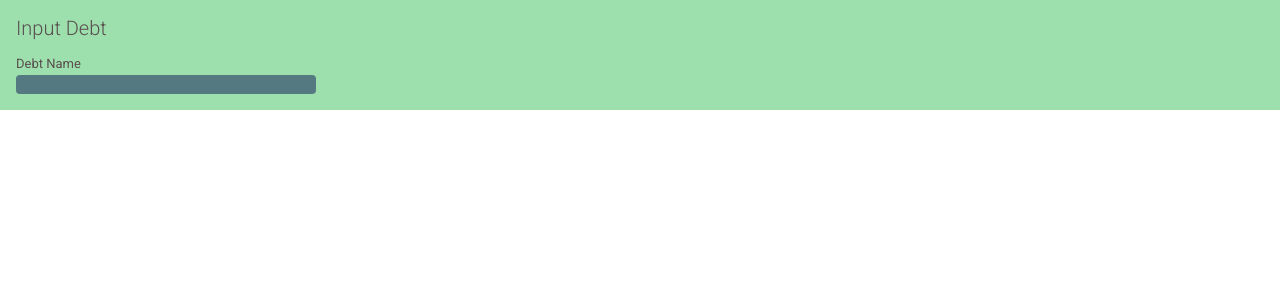
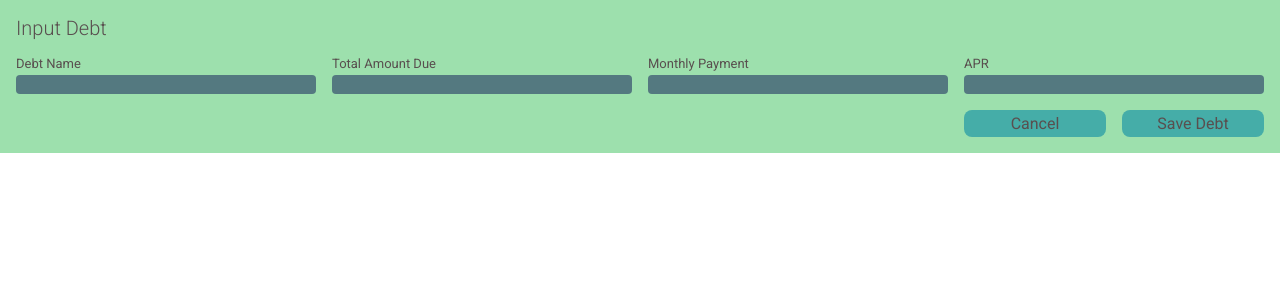
Before and after one commit to FinestGit/DebtPaydownPredictor, a React (Vite) app: page / in a window 1280 px wide. Shown: the top 300 px of the page. Built offline with nearby package versions, Linux system fonts and the light colour scheme.

Commit message:
Debt Input Component initial version complete

```diff
--- a/src/components/DebtInputComponent.tsx
+++ b/src/components/DebtInputComponent.tsx
@@ -8,11 +8,21 @@ function DebtInputComponent() {
         <label>Debt Name</label>
         <input></input>
       </div>
-      {/* TODO: Total Amount Due Input */}
-      {/* TODO: Monthly Payment Input */}
-      {/* TODO: APR Input */}
-      {/* TODO: Cancel Button */}
-      {/* TODO: Save Button */}
+      <div className="debt-total-due-input">
+        <label>Total Amount Due</label>
+        <input></input>
+      </div>
+      <div className="debt-monthly-payment-input">
+        <label>Monthly Payment</label>
+        <input></input>
+      </div>
+      <div className="debt-apr-input">
+        <label>APR</label>
+        <input></input>
+      </div>
+      <div className="debt-input-spacer"></div>
+      <button className="debt-input-cancel">Cancel</button>
+      <button className="debt-input-save">Save Debt</button>
     </div>
   );
 }
--- a/src/styles/DebtInputComponent.scss
+++ b/src/styles/DebtInputComponent.scss
@@ -1,3 +1,4 @@
+@use "sass:color";
 @use "colors";
 
 .debt-input-component-container {
@@ -17,8 +18,7 @@
   }
 
   .debt-name-input {
-    grid-column-start: 1;
-    grid-column-end: 3;
+    grid-column-start: span 2;
     display: grid;
     grid-template-rows: repeat(2, 1fr);
 
@@ -35,4 +35,100 @@
       background-color: colors.$input-color-1;
     }
   }
+
+  .debt-total-due-input {
+    grid-column-start: span 2;
+    display: grid;
+    grid-template-rows: repeat(2, 1fr);
+
+    label {
+      grid-row-start: 1;
+      font-size: 13px;
+      color: colors.$font-color-1;
+    }
+
+    input {
+      grid-row-start: 2;
+      border: none;
+      border-radius: 4px;
+      background-color: colors.$input-color-1;
+    }
+  }
+
+  .debt-monthly-payment-input {
+    grid-column-start: span 2;
+    display: grid;
+    grid-template-rows: repeat(2, 1fr);
+
+    label {
+      grid-row-start: 1;
+      font-size: 13px;
+      color: colors.$font-color-1;
+    }
+
+    input {
+      grid-row-start: 2;
+      border: none;
+      border-radius: 4px;
+      background-color: colors.$input-color-1;
+    }
+  }
+
+  .debt-apr-input {
+    grid-column-start: span 2;
+    display: grid;
+    grid-template-rows: repeat(2, 1fr);
+
+    label {
+      grid-row-start: 1;
+      font-size: 13px;
+      color: colors.$font-color-1;
+    }
+
+    input {
+      grid-row-start: 2;
+      border: none;
+      border-radius: 4px;
+      background-color: colors.$input-color-1;
+    }
+  }
+
+  .debt-input-spacer {
+    grid-column-end: 7;
+  }
+
+  .debt-input-cancel {
+    padding: 0.25em;
+    border: none;
+    border-radius: 8px;
+    color: colors.$font-color-1;
+    background-color: colors.$button-color-1;
+
+    &:hover {
+      color: color.adjust(colors.$font-color-1, $whiteness: -20%);
+      background-color: color.adjust(colors.$button-color-1, $lightness: -15%);
+    }
+
+    &:active {
+      color: color.adjust(colors.$font-color-1, $whiteness: -5%);
+      background-color: color.adjust(colors.$button-color-1, $lightness: -5%);
+    }
+  }
+
+  .debt-input-save {
+    border: none;
+    border-radius: 8px;
+    color: colors.$font-color-1;
+    background-color: colors.$button-color-1;
+
+    &:hover {
+      color: color.adjust(colors.$font-color-1, $whiteness: -20%);
+      background-color: color.adjust(colors.$button-color-1, $lightness: -15%);
+    }
+
+    &:active {
+      color: color.adjust(colors.$font-color-1, $whiteness: -5%);
+      background-color: color.adjust(colors.$button-color-1, $lightness: -5%);
+    }
+  }
 }
```
